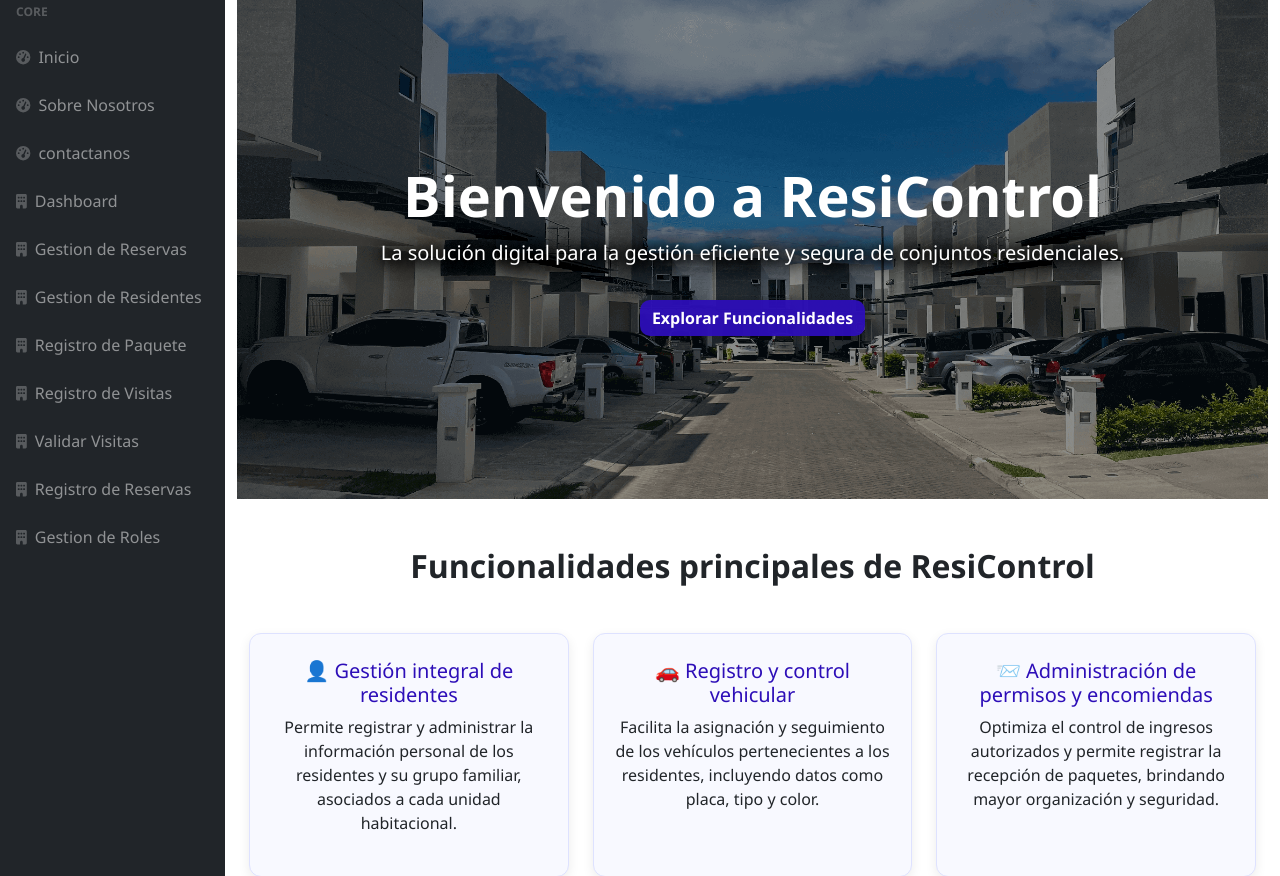
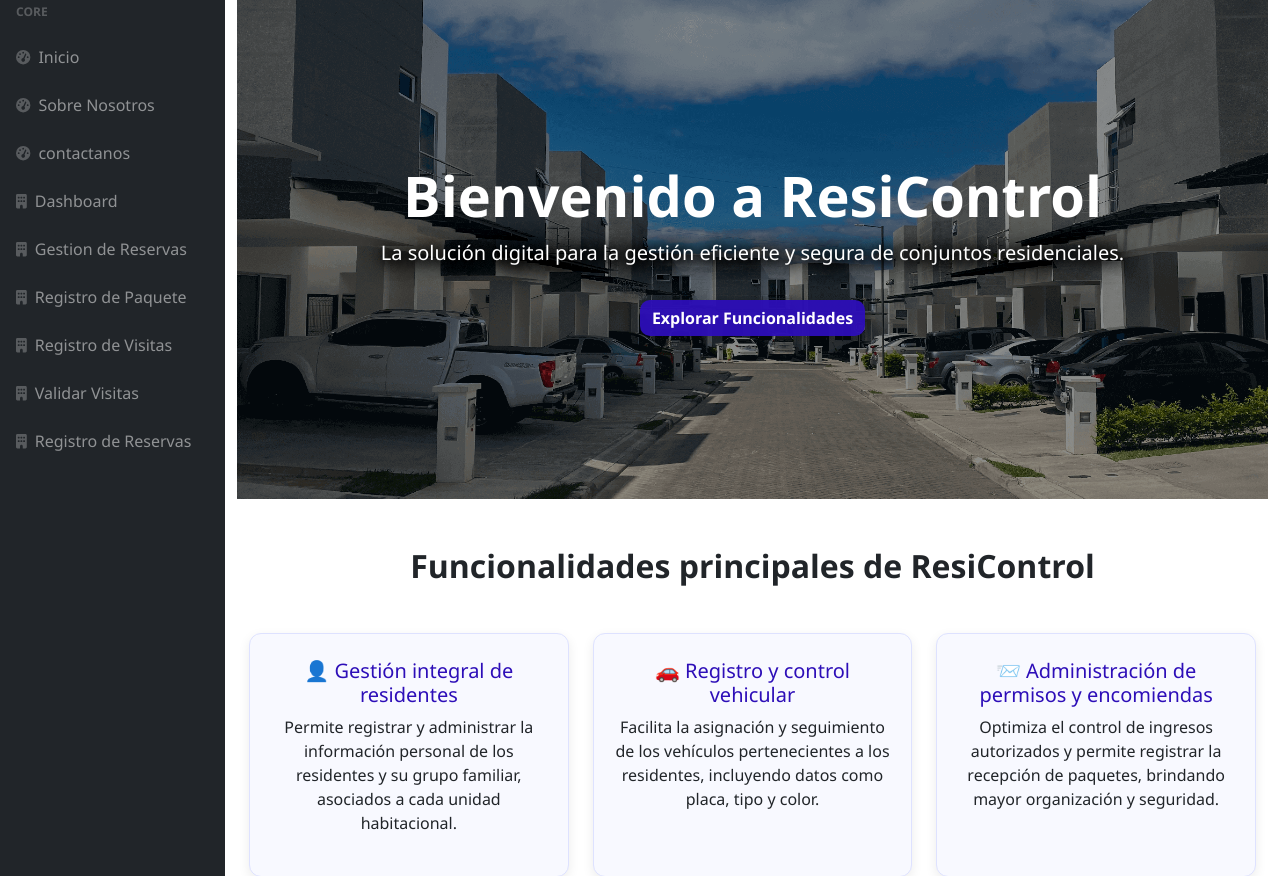
Before and after one commit to sofiaenciso20/ResiControl, a PHP site: page /index.php in a window 1280 px wide. Shown: the part 81-957 px from the top of the page. Run offline with PHP 8.4, Linux system fonts and the light colour scheme; some libraries are stand-ins or nearby versions.

Commit message:
acceso al formulario por medio de roles commit

```diff
--- a/src/config/permissions.php
+++ b/src/config/permissions.php
@@ -31,6 +31,7 @@ $role_permissions = [
 ];
 
 // Función para verificar permisos
+//la pagina que necesitamos acceder
 function tienePermiso($pagina) {
     if (!isset($_SESSION['user'])) return false;
     $rol = $_SESSION['user']['role'];
--- a/views/components/sidebar.php
+++ b/views/components/sidebar.php
@@ -62,11 +62,13 @@ require_once __DIR__ . '/../../src/Config/permissions.php';
                     <div class="sb-nav-link-icon"><i class="fas fa-building"></i></div>
                     Gestion de Reservas
                 </a>
-                <a class="nav-link <?php echo ($pagina_actual ?? '') === 'gestion_residentes' ? 'active' : ''; ?>"
-                    href="/gestion_residentes.php">
-                    <div class="sb-nav-link-icon"><i class="fas fa-building"></i></div>
-                    Gestion de Residentes
-                </a>
+                <?php if (tienePermiso('gestion_residentes')): ?>
+                    <a class="nav-link <?php echo ($pagina_actual ?? '') === 'registro' ? 'active' : ''; ?>"
+                        href="/gestion_residentes.php">
+                        <div class="sb-nav-link-icon"><i class="fas fa-user-plus"></i></div>
+                        Gestion de Residentes
+                    </a>
+                <?php endif; ?>
                 <a class="nav-link <?php echo ($pagina_actual ?? '') === 'registro_paquete' ? 'active' : ''; ?>"
                     href="/registro_paquete.php">
                     <div class="sb-nav-link-icon"><i class="fas fa-building"></i></div>
@@ -87,11 +89,13 @@ require_once __DIR__ . '/../../src/Config/permissions.php';
                     <div class="sb-nav-link-icon"><i class="fas fa-building"></i></div>
                     Registro de Reservas
                 </a>
-                <a class="nav-link <?php echo ($pagina_actual ?? '') === 'gestion_roles' ? 'active' : ''; ?>"
-                    href="/gestion_roles.php">
-                    <div class="sb-nav-link-icon"><i class="fas fa-building"></i></div>
-                    Gestion de Roles
-                </a>
+                <?php if (tienePermiso('gestion_roles')): ?>
+                    <a class="nav-link <?php echo ($pagina_actual ?? '') === 'registro' ? 'active' : ''; ?>"
+                        href="/gestion_roless.php">
+                        <div class="sb-nav-link-icon"><i class="fas fa-user-plus"></i></div>
+                        Gestion de Roles
+                    </a>
+                <?php endif; ?>
             </div>
 
         </div>
```
Also changed, not shown: public/gestion_residentes.php (+7 -0 lines).
